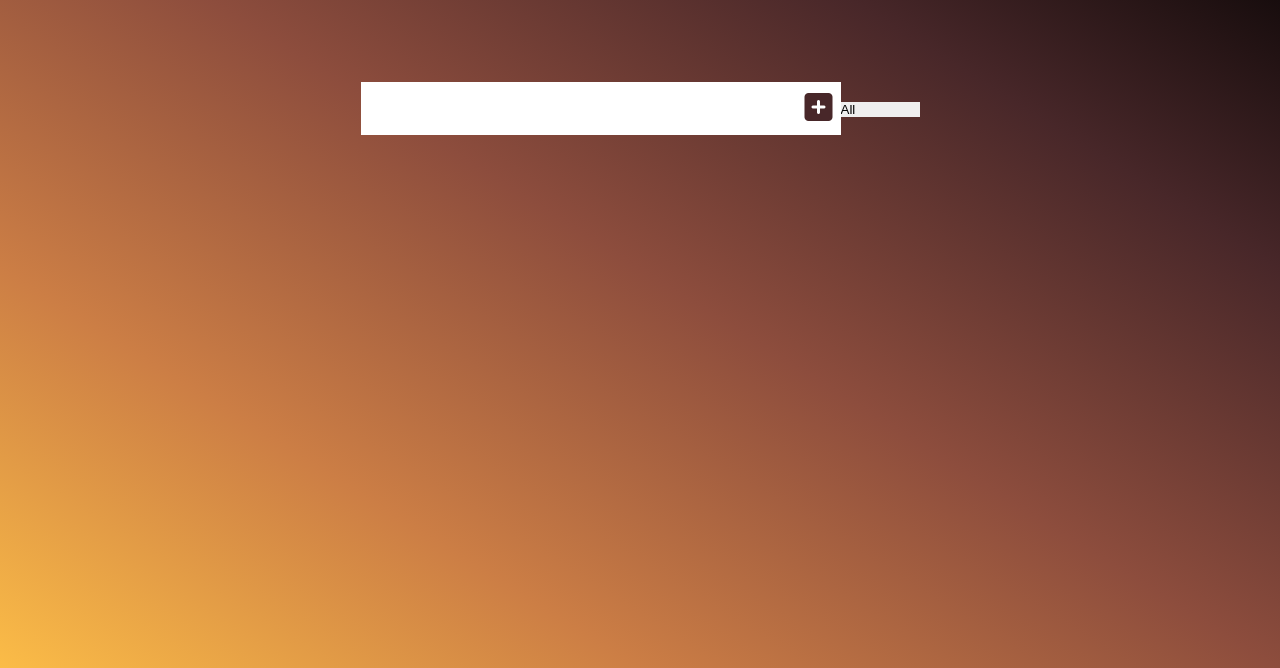
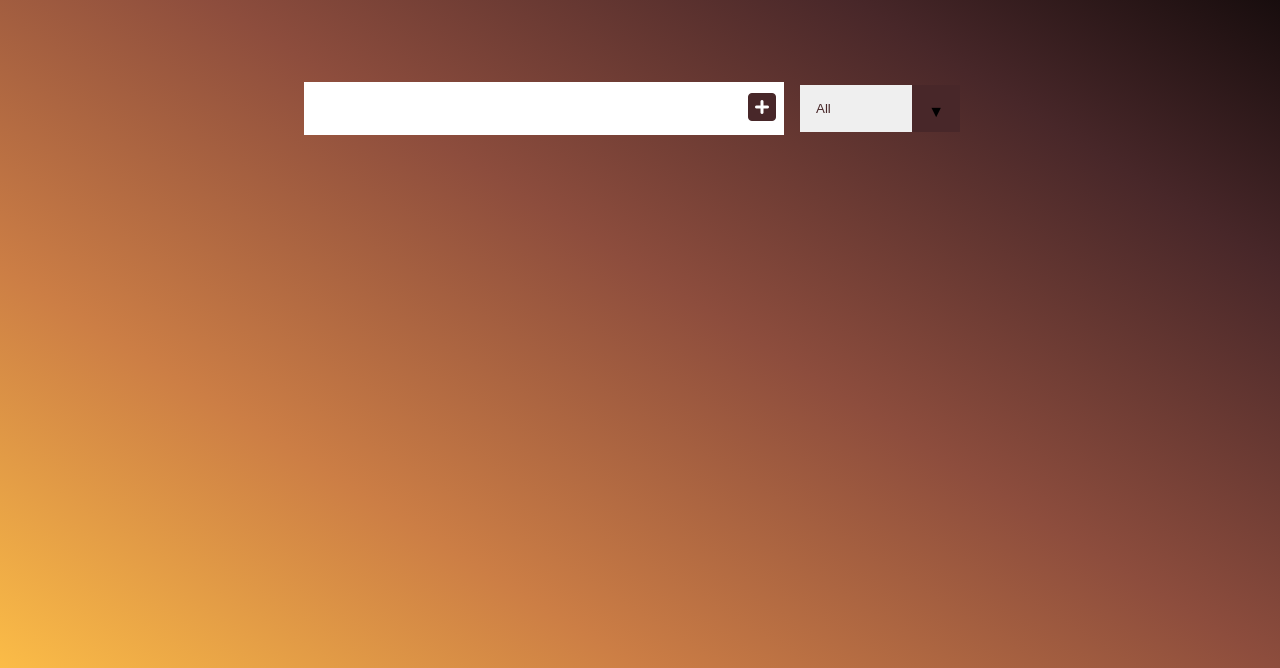
Before and after one commit to gadgetfather/task-List, a plain HTML site: page index.html in a window 1280 px wide. Shown: the part 132-800 px from the top of the page. Drawn offline with Linux system fonts and the light colour scheme.

Commit message:
styled selector

```diff
--- a/style.css
+++ b/style.css
@@ -95,3 +95,25 @@ select{
     outline: none;
     border: none;
 }
+
+.select{
+    margin: 1rem;
+    position: relative;
+    overflow: hidden;
+}
+select{
+    color: #482729;
+    width: 10rem;
+    cursor: pointer;
+    padding: 1rem;
+}
+
+.select::after{
+    content: '\25BC';
+    position: absolute;
+    background: #482729;
+    top: 0;
+    right: 0;
+    padding: 1rem;
+    pointer-events: none;
+}
```
